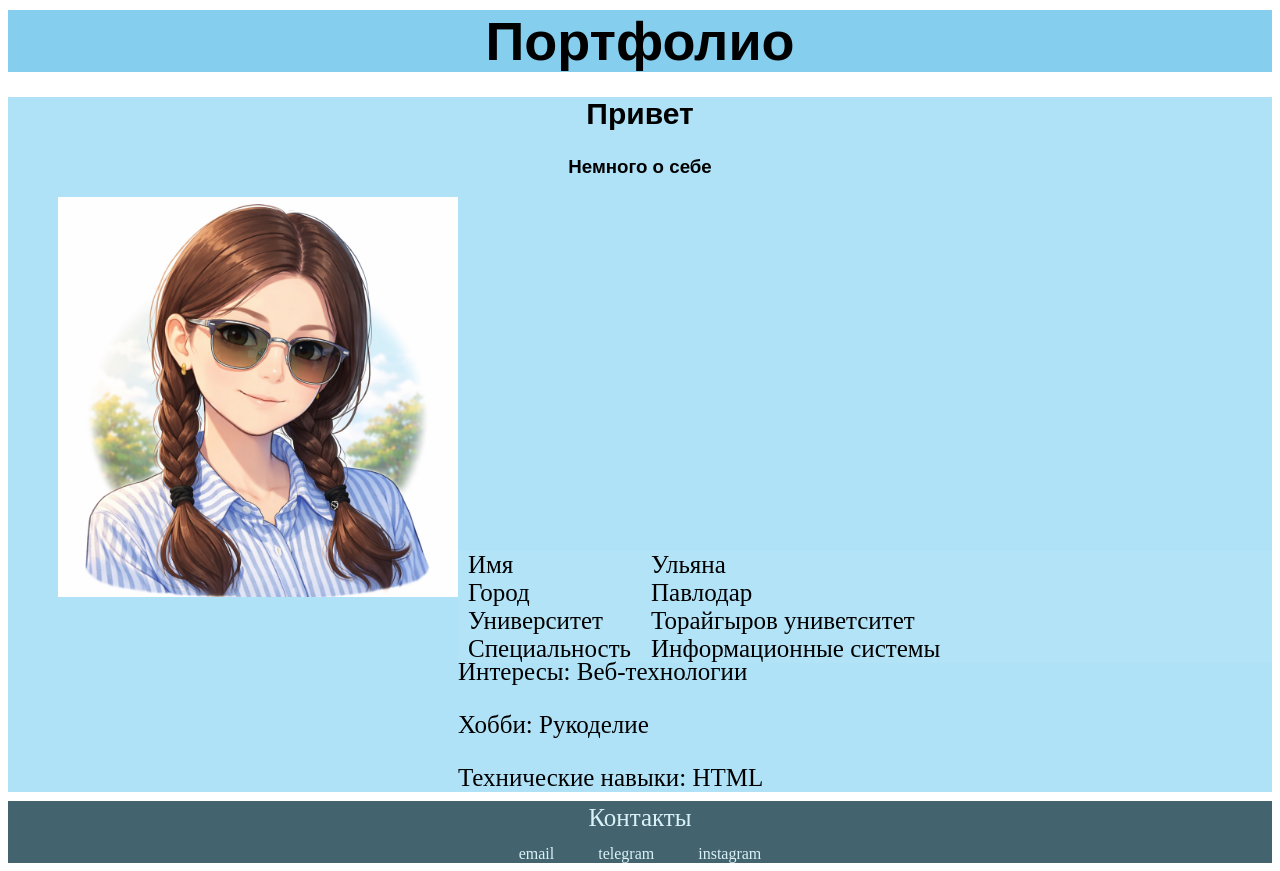
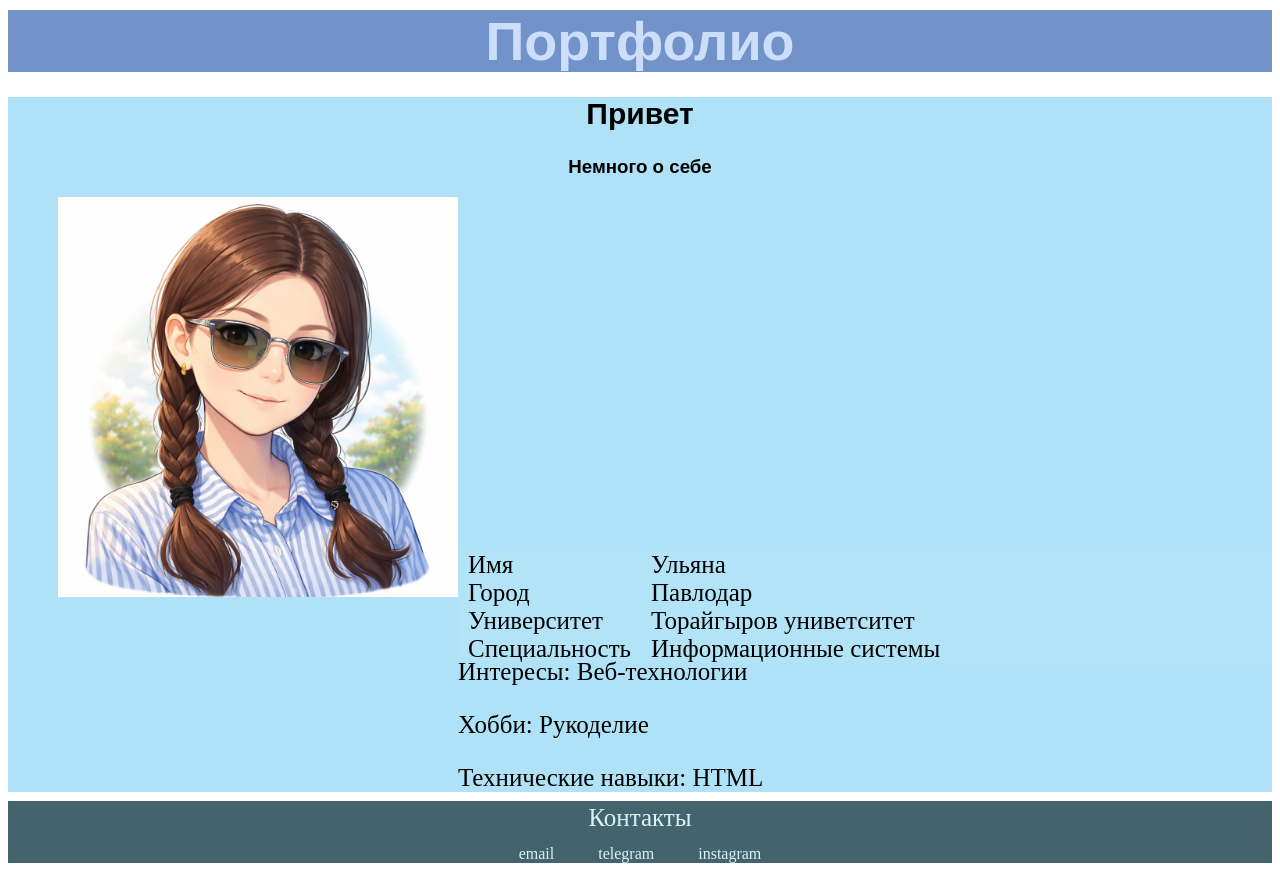
Before and after one commit to Ulayana000/portholio, a plain HTML site: page index.html in a window 1280 px wide. Drawn offline with Linux system fonts and the light colour scheme.

Commit message:
Update style.css

```diff
--- a/style.css
+++ b/style.css
@@ -6,6 +6,7 @@ h1 {
     font-family: 'Arial', sans-serif;
     font-size: 54px;
     margin: 10px;
+    color: #cddefa;
 }
 h2, h3 {
     text-align: center;
@@ -18,7 +19,7 @@ h2 {
     font-size: 30px;
 }
 header {
-    background-color: #85ceed;
+    background-color: #7193c9;
 }
 section {
     background-color: #b0e2f7;
```
